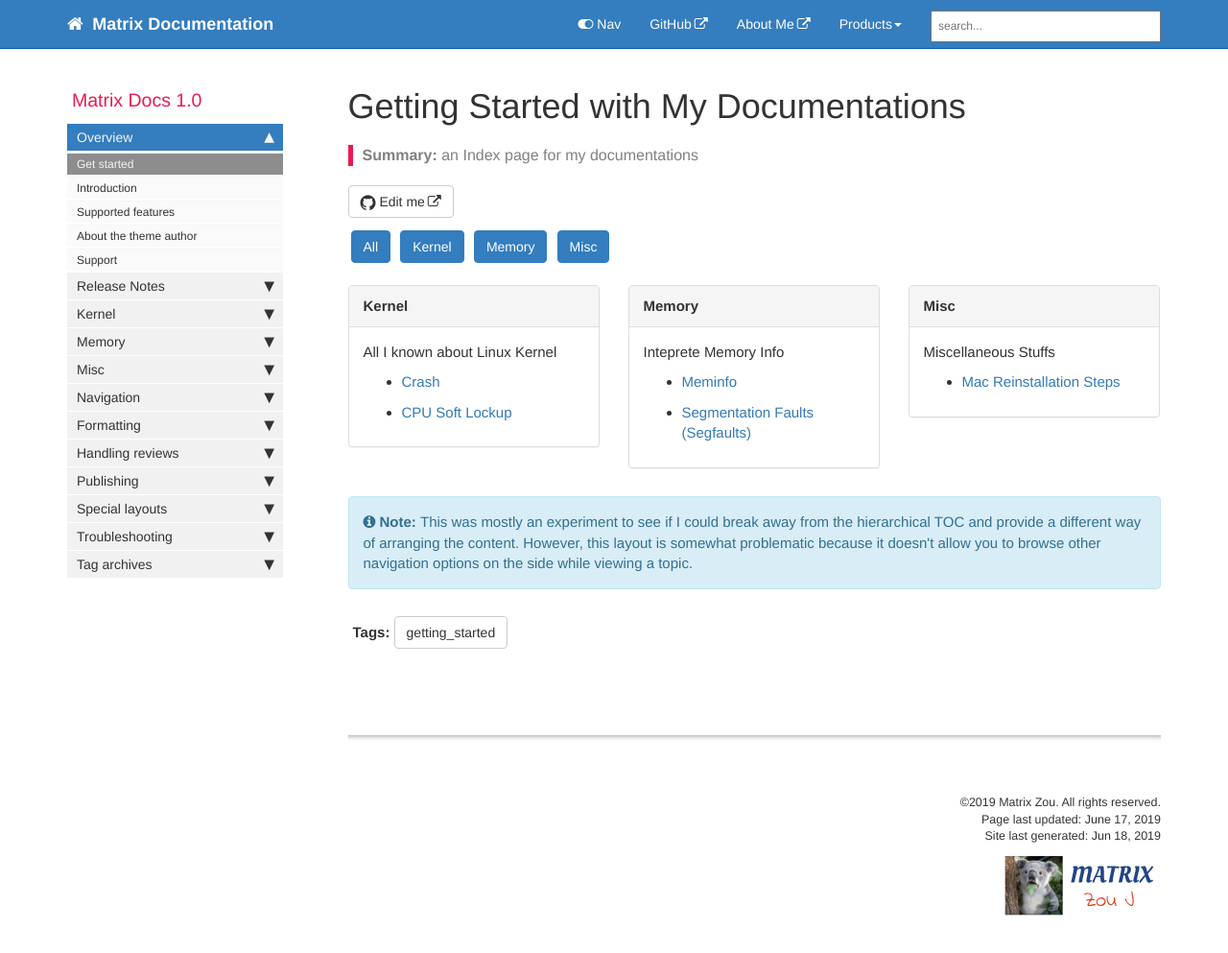
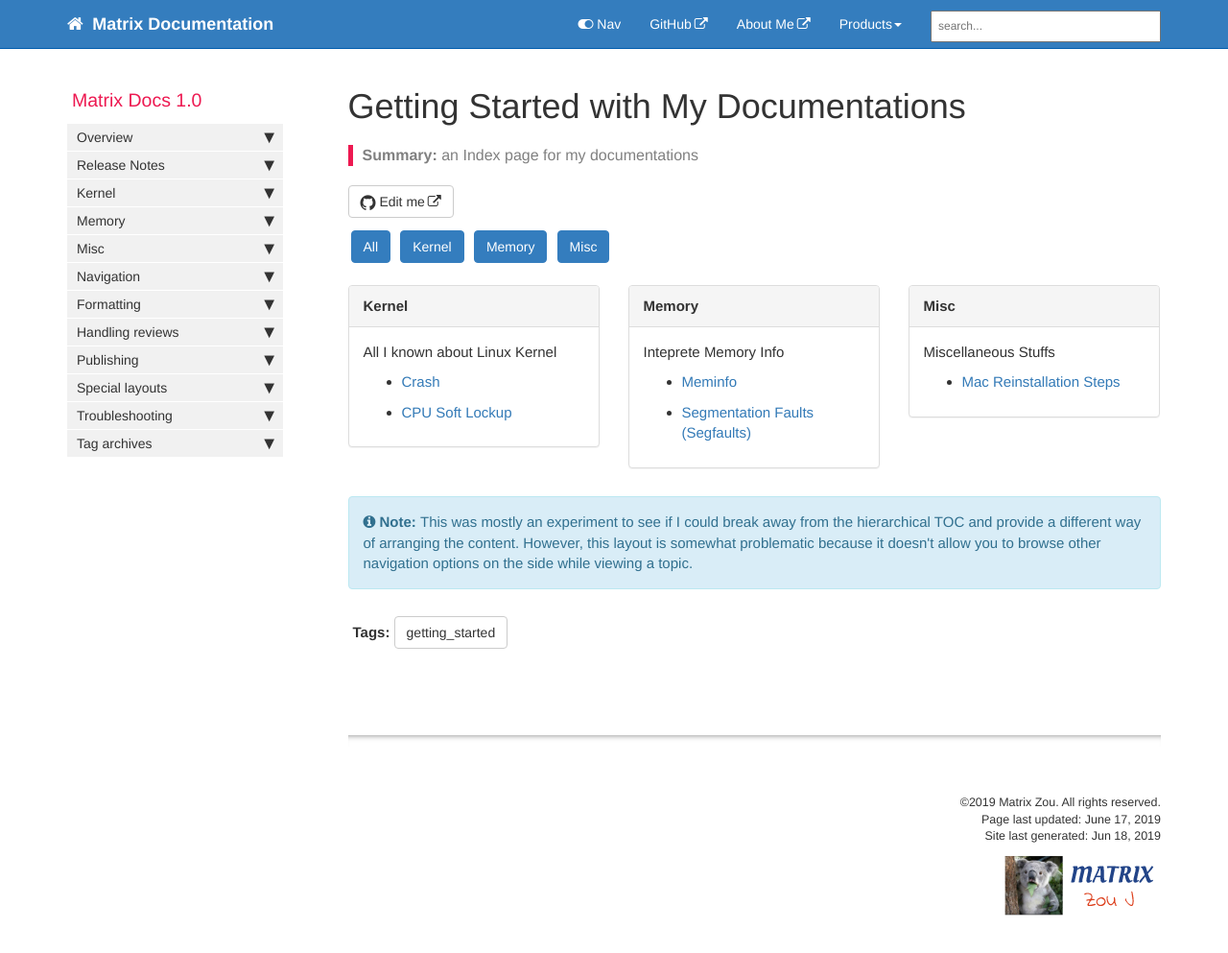
Before and after one commit to matrixzj/documentations, a Jekyll site: the page built from index.html, in a window 1280 px wide and 1026 px high. Shown: the top 993 px of the window at 96% size. Built offline with Jekyll 4.4.1, drawn with Linux system fonts in a browser that asks for light colours; comment, search, counter and statistics services are not loaded.

Commit message:
There are 1 files have been modified at 2019-06-17 14:24:57 . 	-rw-r--r-- 1 jzou ops 5304 Jun 17 14:24 _data/sidebars/mydoc_sidebar.yml No files have been added. No files have been deleted. No file type has been changed.

```diff
--- a/_data/sidebars/mydoc_sidebar.yml
+++ b/_data/sidebars/mydoc_sidebar.yml
@@ -21,28 +21,8 @@ entries:
 
   - title: Overview
     output: web, pdf
-    folderitems:
-
-    - title: Get started
-      url: /index.html
-      output: web, pdf
-      type: homepage
-
-    - title: Introduction
-      url: /mydoc_introduction.html
-      output: web, pdf
-
-    - title: Supported features
-      url: /mydoc_supported_features.html
-      output: web, pdf
-
-    - title: About the theme author
-      url: /mydoc_about.html
-      output: web, pdf
-
-    - title: Support
-      url: /mydoc_support.html
-      output: web, pdf
+    url: /index.html
+    type: homepage
 
   - title: Release Notes
     output: web, pdf
```
